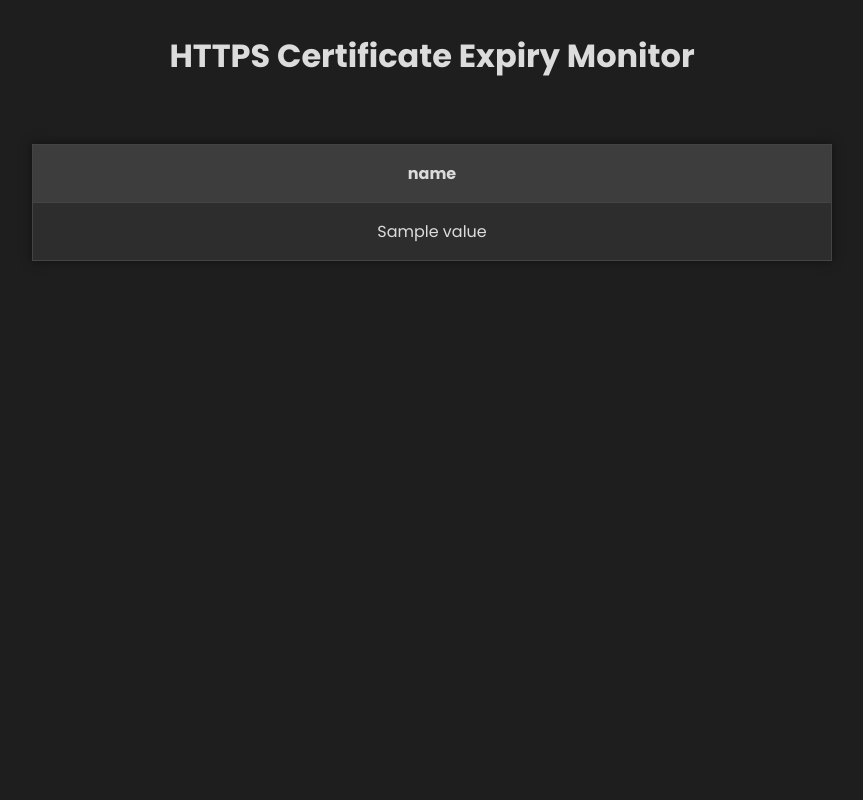
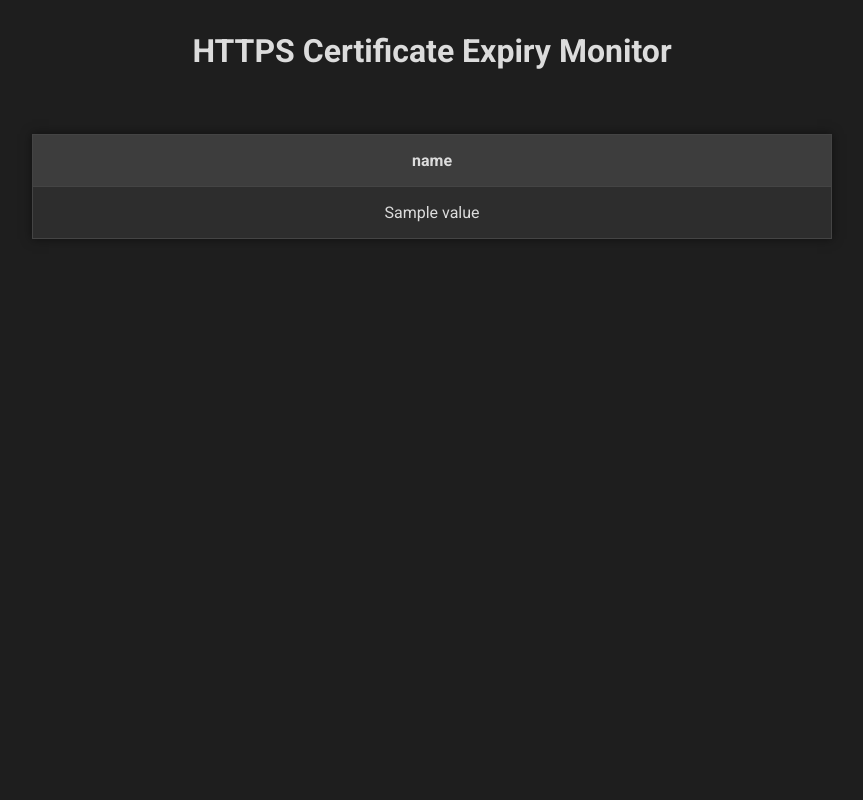
Before and after one commit to bpeters504/https-certificate-expiry-monitor, a Flask app: template templates/index.html in a window 1280 px wide. Shown: the whole page, without its empty margins (208-1071 px from the left). Run offline with Flask 3, Linux system fonts and the light colour scheme; the template is opened without the code that fills it: most values are stand-ins (such as "Sample title", 1, 10 or a date in 2020); parts of the project's set-up code (start-up, migrations or seed data) failed here and were passed over.

Commit message:
changed font-family to Roboto

```diff
--- a/static/styles/style.css
+++ b/static/styles/style.css
@@ -1,4 +1,4 @@
-@import url('https://fonts.googleapis.com/css2?family=Poppins:wght@400;700&display=swap');
+@import url('https://fonts.googleapis.com/css2?family=Roboto:ital,wght@0,100..900;1,100..900&display=swap');
 
 * {
     margin: 0;
@@ -16,7 +16,7 @@ body {
     align-items: center;
     gap: 2rem;
     font-size: 1rem;
-    font-family: 'Poppins', sans-serif;
+    font-family: "Roboto", serif;
 }
 
 input, button {
```
